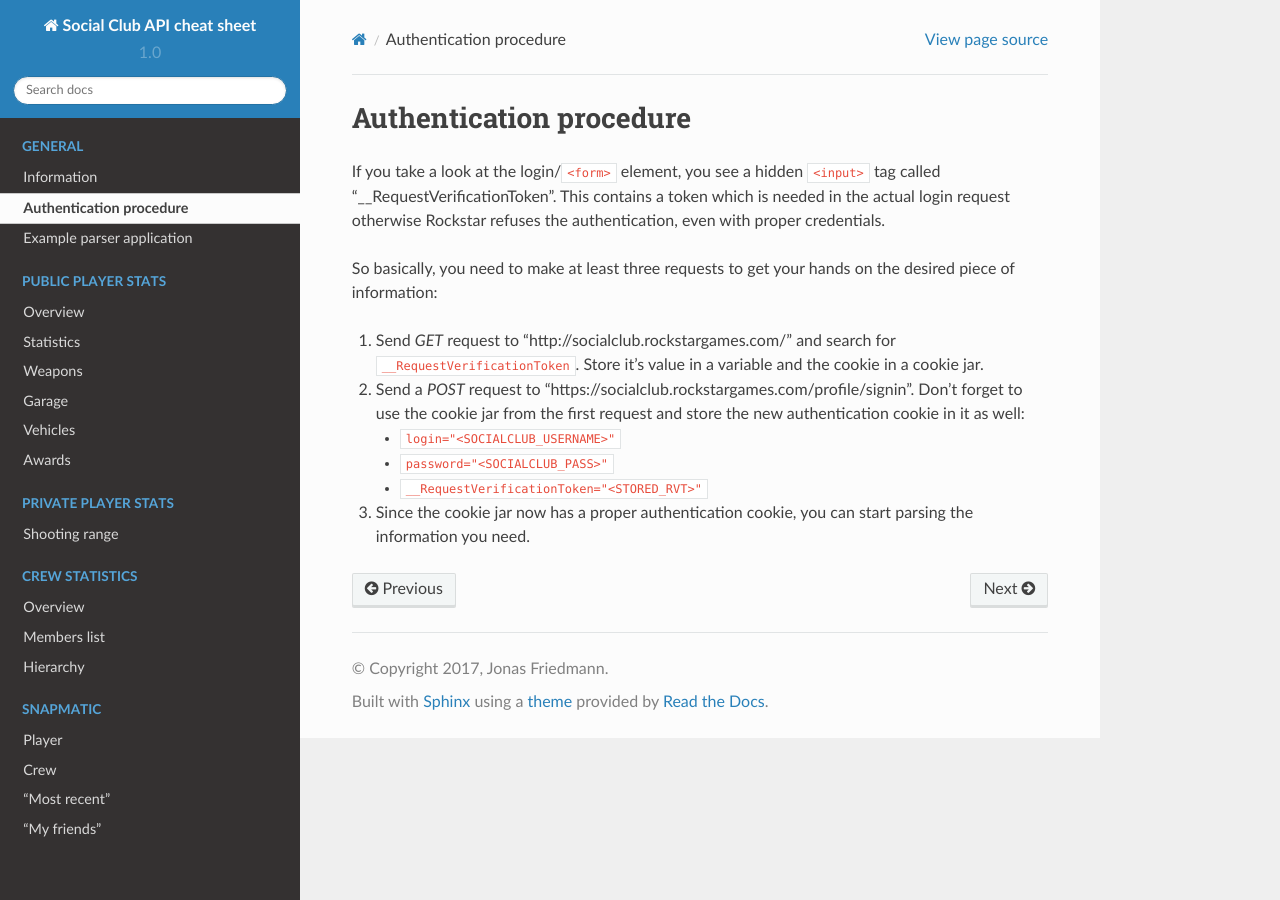
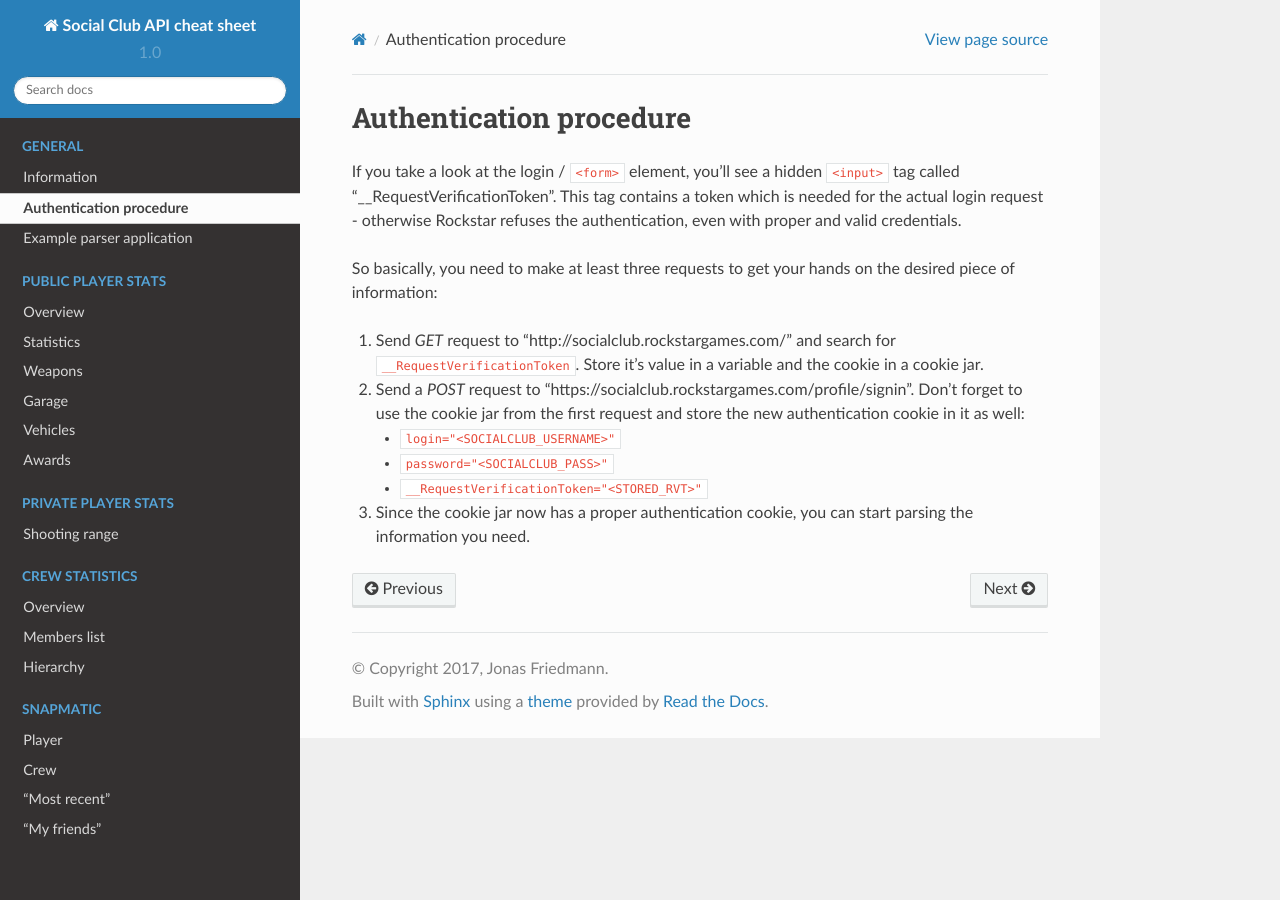
Before and after one commit to gta5-map/Social-Club-API-cheat-sheet, a Sphinx documentation site: the page built from docs/authentication.md, in a window 1280 px wide. Built offline with Sphinx 7.4.7 and the Read the Docs theme 2.0.0, drawn with Linux system fonts in a browser that asks for light colours; pages that are not in the unit, such as notebooks, are missing from menus.

Commit message:
Add a whitespace between slash

```diff
--- a/docs/authentication.md
+++ b/docs/authentication.md
@@ -1,6 +1,6 @@
 # Authentication procedure
 
-If you take a look at the login/`<form>` element, you see a hidden `<input>` tag called "__RequestVerificationToken". This contains a token which is needed in the actual login request otherwise Rockstar refuses the authentication, even with proper credentials.
+If you take a look at the login / `<form>` element, you'll see a hidden `<input>` tag called "__RequestVerificationToken". This tag contains a token which is needed for the actual login request - otherwise Rockstar refuses the authentication, even with proper and valid credentials.
 
 So basically, you need to make at least three requests to get your hands on the desired piece of information:
 
```
